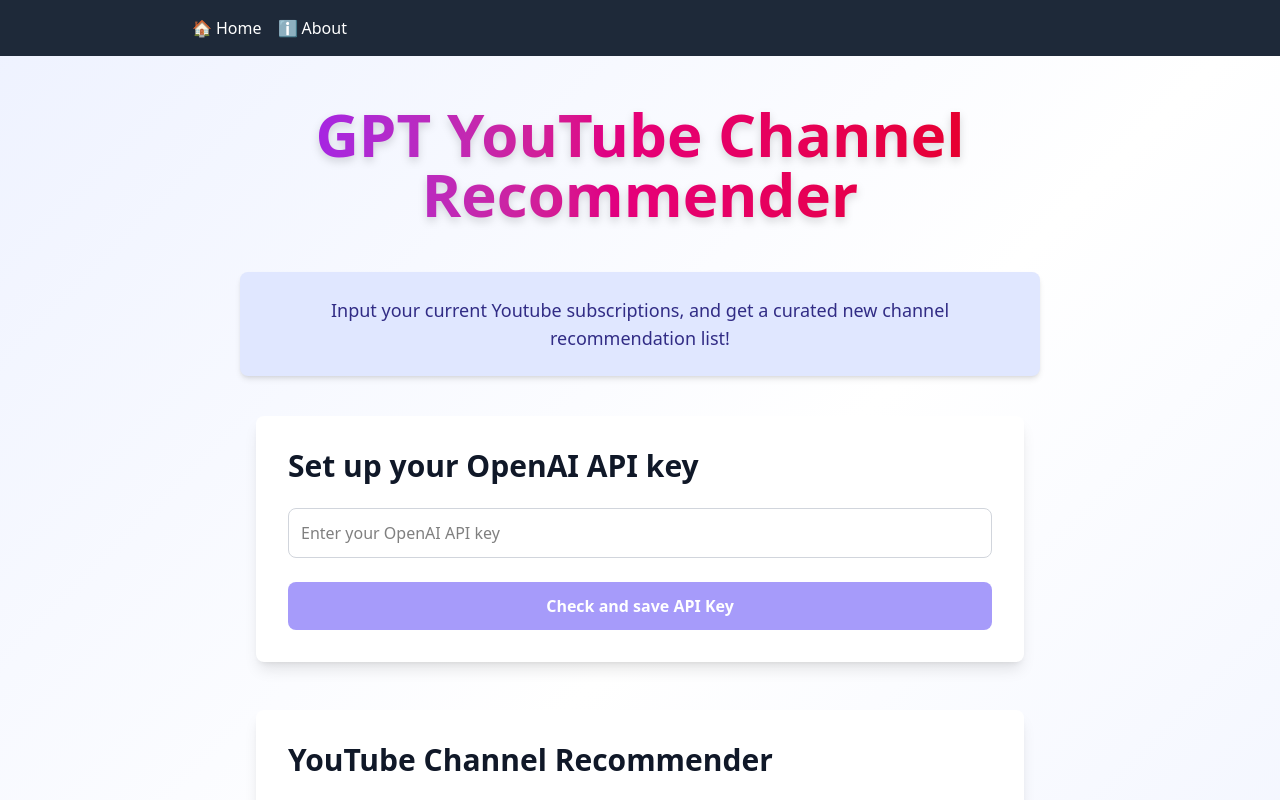
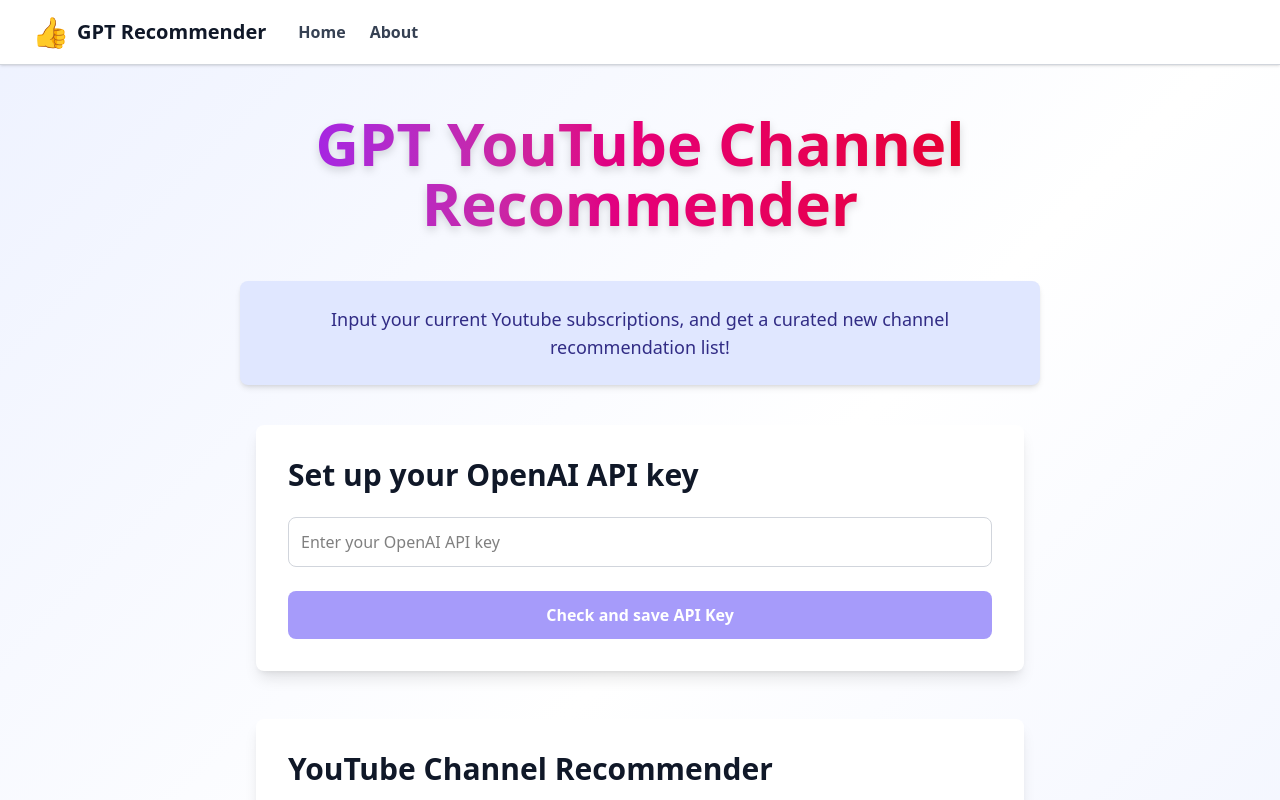
Before and after one commit to louispaulet/gpt_recommender, a React (Vite) app in the folder gpt_reco_app/: page / in a window 1280 px wide. Shown: the top 800 px of the page. Built offline with nearby package versions, Linux system fonts and the light colour scheme.

Commit message:
update navbar appearance

```diff
--- a/gpt_reco_app/src/components/Navbar.jsx
+++ b/gpt_reco_app/src/components/Navbar.jsx
@@ -3,21 +3,26 @@ import { Link } from 'react-router-dom';
 
 function Navbar() {
   return (
-    <nav className="bg-gray-800 p-4 text-white">
-      <ul className="flex space-x-4 max-w-4xl mx-auto">
-        <li>
-          <Link to="/" className="flex items-center space-x-1" aria-label="Home">
-            <span role="img" aria-label="home" className="no-underline">🏠</span>
-            <span className="hover:underline">Home</span>
-          </Link>
-        </li>
-        <li>
-          <Link to="/about" className="flex items-center space-x-1">
-            <span role="img" aria-label="about" className="no-underline">ℹ️</span>
-            <span className="hover:underline">About</span>
-          </Link>
-        </li>
-      </ul>
+    <nav className="bg-white border-b border-gray-300 shadow-sm">
+      <div className="max-w-7xl mx-auto px-4 sm:px-6 lg:px-8">
+        <div className="flex justify-between h-16 items-center">
+          <div className="flex items-center space-x-8">
+            <Link to="/" className="flex items-center space-x-2" aria-label="Logo">
+              <span role="img" aria-label="thumbs up" className="text-3xl">👍</span>
+              <span className="font-bold text-xl text-gray-900">GPT Recommender</span>
+            </Link>
+            <div className="hidden md:flex space-x-6">
+              <Link to="/" className="text-gray-700 hover:text-blue-600 font-semibold">
+                Home
+              </Link>
+              <Link to="/about" className="text-gray-700 hover:text-blue-600 font-semibold">
+                About
+              </Link>
+            </div>
+          </div>
+          <div></div>
+        </div>
+      </div>
     </nav>
   );
 }
```
Also changed, not shown: gpt_reco_app/index.html (line endings or trailing spaces).
